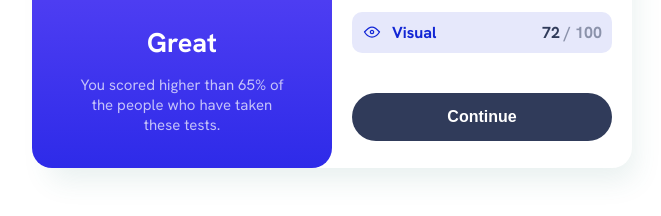
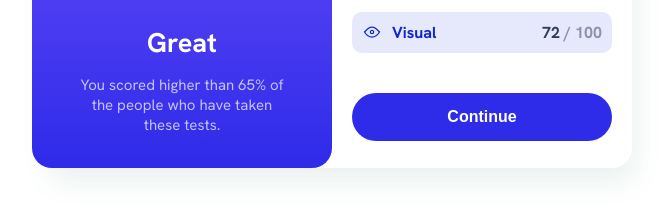
Before and after one commit to VitorMendesGallo/summary-component-project, a plain HTML site: page index.html in a window 1280 px wide. In both pictures the pointer is over the input "Continue". Shown: the part 432-648 px from the top of the page, without its empty margins (308-969 px from the left). Drawn offline with Linux system fonts and the light colour scheme.

Commit message:
9º commit - Colocando hover do botão

```diff
--- a/styles/style.css
+++ b/styles/style.css
@@ -194,4 +194,12 @@ input.botao-continue {
   color: white;
   font-size: 16px;
   font-weight: 600;
+  transition-duration: .3s;
 }
+
+input.botao-continue:hover{
+    cursor: pointer;
+    background-color:hsl(241, 81%, 54%) ;
+
+
+}
```
